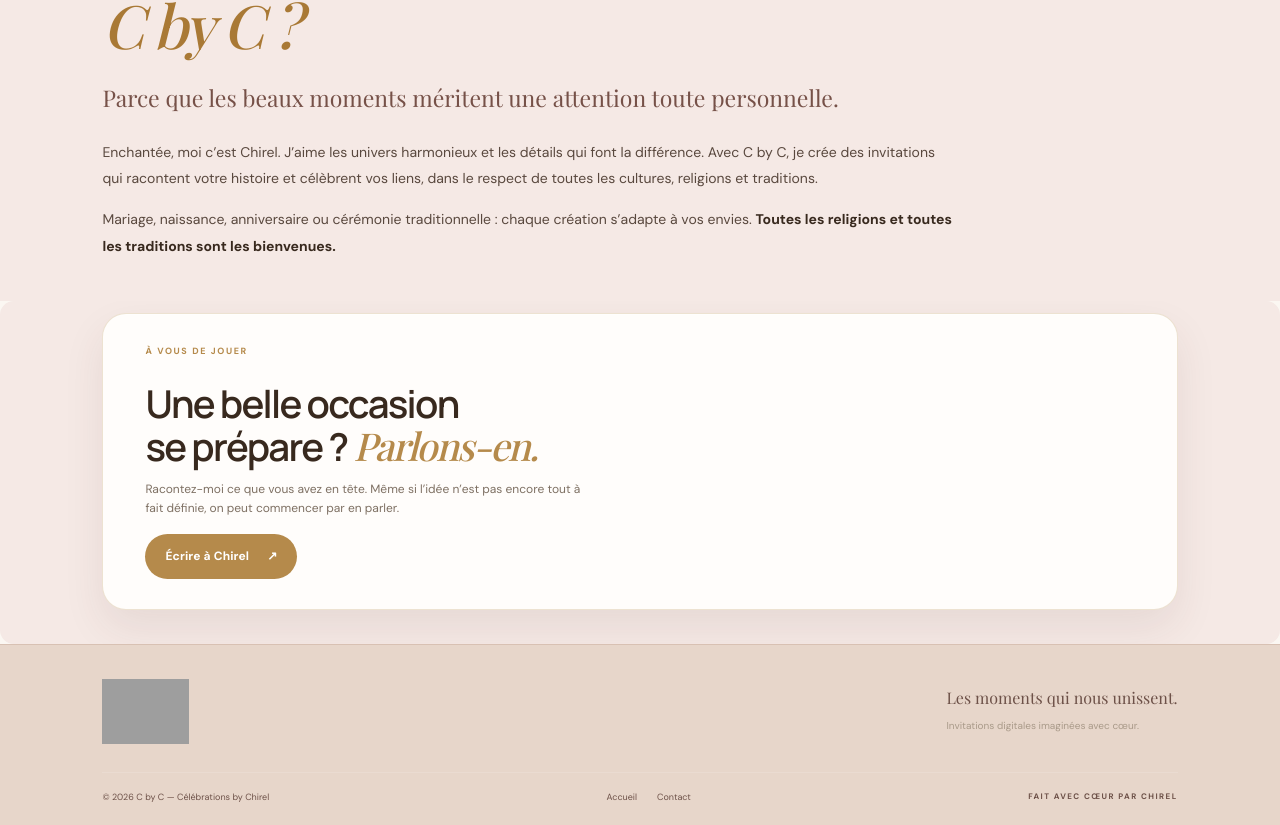
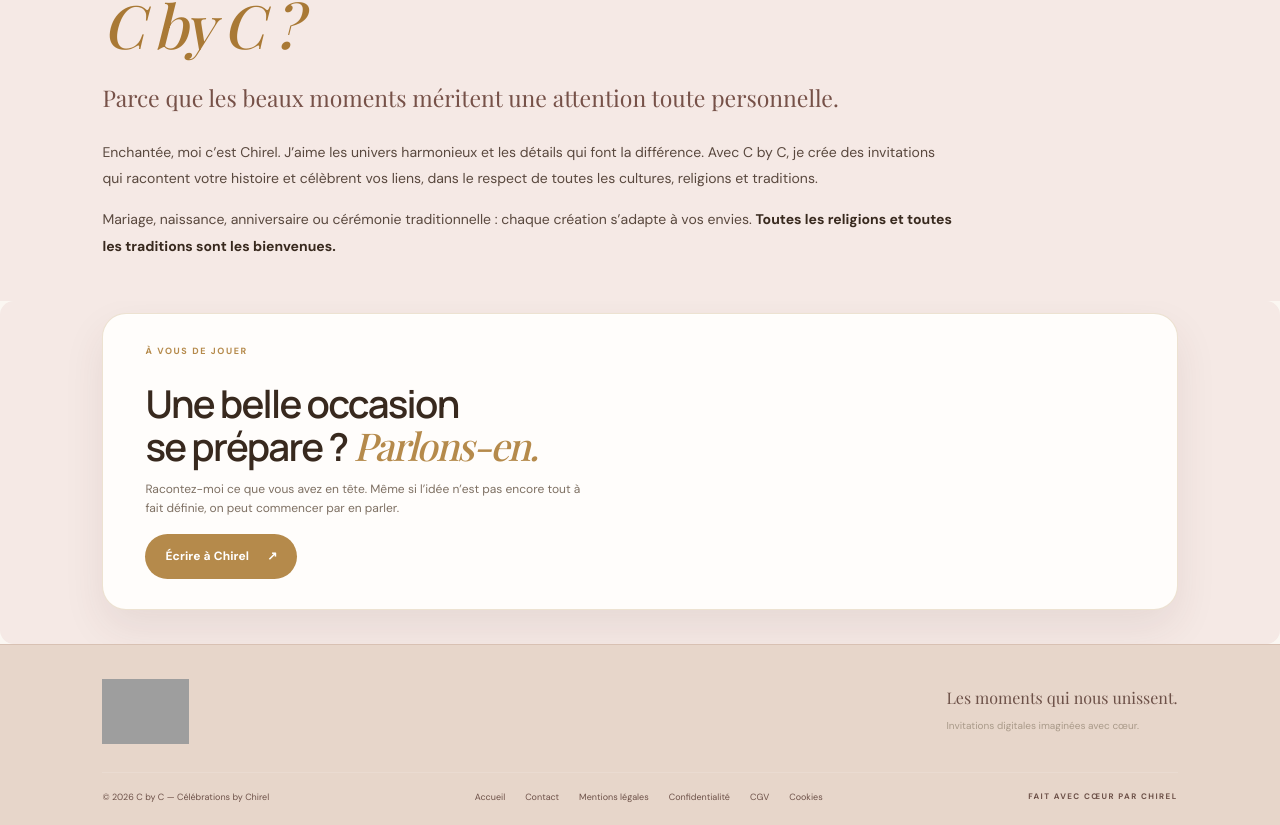
Before and after one commit to chirelhalioua/C-by-C, a Nuxt app: page / in a window 1280 px wide. Shown: the part 4101-4926 px from the top of the page. Built offline with nearby package versions, Linux system fonts and the light colour scheme; grey boxes are pictures that could not be loaded; a web font is replaced by a local one.

Commit message:
Add regulatory pages links to footer

```diff
--- a/pages/index.vue
+++ b/pages/index.vue
@@ -191,7 +191,7 @@ const steps = [
 
     <footer class="site-footer">
       <div class="footer-main"><a class="footer-brand" href="/"><img src="https://raw.githubusercontent.com/chirelhalioua/c-by-c/main/images/logo-c-by-c.png" alt="C by C — Célébrations by Chirel"></a><p>Les moments qui nous unissent.<br><span>Invitations digitales imaginées avec cœur.</span></p></div>
-      <div class="footer-bottom"><span>© {{ new Date().getFullYear() }} C by C — Célébrations by Chirel</span><nav aria-label="Navigation de pied de page"><a href="/">Accueil</a><a href="/contact">Contact</a></nav><span>FAIT AVEC CŒUR PAR CHIREL</span></div>
+      <div class="footer-bottom"><span>© {{ new Date().getFullYear() }} C by C — Célébrations by Chirel</span><nav class="footer-legal-links" aria-label="Liens utiles et réglementaires"><a href="/">Accueil</a><a href="/contact">Contact</a><a href="/mentions-legales">Mentions légales</a><a href="/confidentialite">Confidentialité</a><a href="/cgv">CGV</a><a href="/cookies">Cookies</a></nav><span>FAIT AVEC CŒUR PAR CHIREL</span></div>
     </footer>
   </div>
 </template>
```
